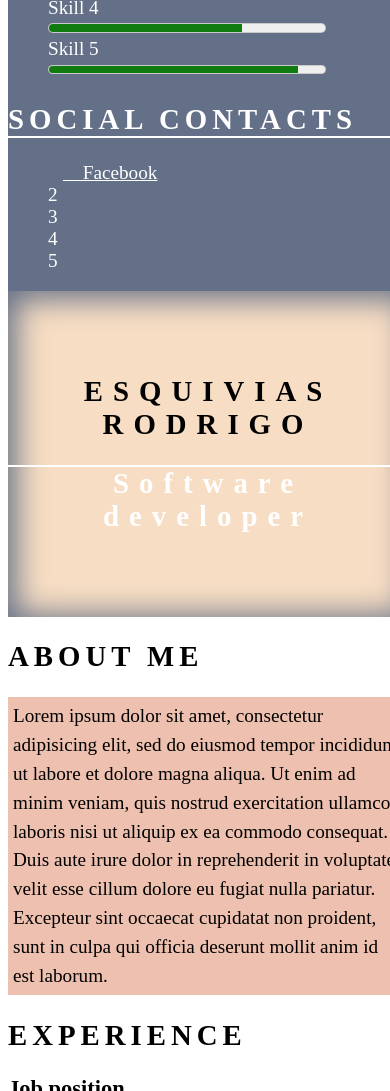
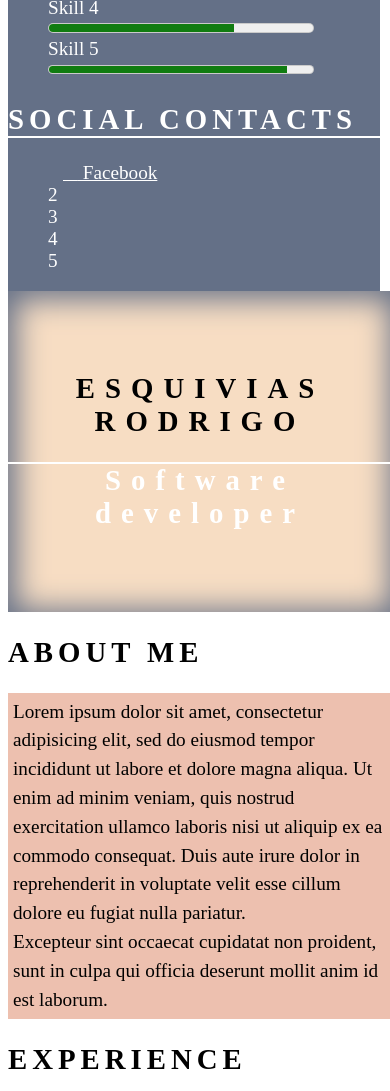
Before and after one commit to RodrigoEq/pract1_resume, a plain HTML site: page index.html in a window 390 px wide. Shown: the part 1036-2127 px from the top of the page. Drawn offline with Linux system fonts and the light colour scheme.

Commit message:
Trying making some responses

```diff
--- a/css/index.css
+++ b/css/index.css
@@ -3,8 +3,7 @@
     display: flex;
     width: 1200px;
     flex-wrap: wrap;
-    justify-content: center;
-    align-items:
+    align-items: left;
 }
 .references{
     display: flex;
@@ -131,5 +130,14 @@ meter::webkit-meter-optimum-value{
         width: 400px;
         flex-basis: 100%;
     }
+}
 
+@media (max-width: 768px) {
+    .main_Container {
+        width: 384px;
+        flex-wrap: wrap;
+        font-size: 1.2em;
+    }
+    aside{
+    }
 }
```
